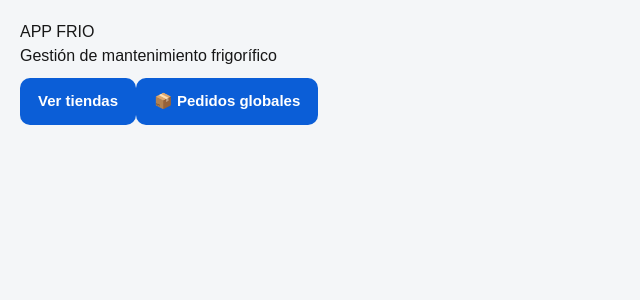
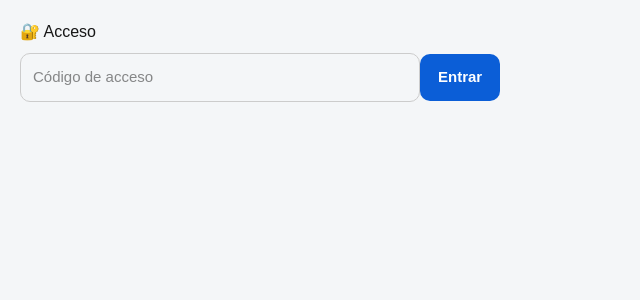
Before and after one commit to seviespi-alt/app-frio, a Next.js app: page / in a window 1280 px wide. Shown: the top 300 px of the page, without its empty margins (0-640 px from the left). Built offline with nearby package versions, Linux system fonts and the light colour scheme.

Commit message:
Login por codigo, pedidos globales y mejoras

```diff
--- a/app/data/tiendas.ts
+++ b/app/data/tiendas.ts
@@ -1,184 +1,70 @@
 export const tiendas = [
-  {
-    numero: 2,
-    nombre: "Alaquas M.Oviedo",
-    poblacion: "Alaquas",
-    gas: "R-448A",
-    tecnico: "J.C.",
-  },
-  {
-    numero: 4,
-    nombre: "Sollana",
-    poblacion: "Sollana",
-    gas: "R-448A",
-    tecnico: "J.E.",
-  },
-  {
-    numero: 6,
-    nombre: "Carcaixent",
-    poblacion: "Carcaixent",
-    gas: "CO2",
-    tecnico: "J.F.G.",
-  },
-  {
-    numero: 7,
-    nombre: "El Perello",
-    poblacion: "El Perelló",
-    gas: "R-448A",
-    tecnico: "J.F.G.",
-  },
-  {
-    numero: 8,
-    nombre: "V. Avda. Malvarrosa",
-    poblacion: "Valencia",
-    gas: "R-134A/CO2",
-    tecnico: "J.A.",
-  },
-  {
-    numero: 25,
-    nombre: "V. Historiador Diago",
-    poblacion: "Valencia",
-    gas: "CO2",
-    tecnico: "J.A.",
-  },
-  {
-    numero: 31,
-    nombre: "V. Sueca",
-    poblacion: "Valencia",
-    gas: "R-448A",
-    tecnico: "J.A.",
-  },
-  {
-    numero: 32,
-    nombre: "V. Olta",
-    poblacion: "Valencia",
-    gas: "CO2",
-    tecnico: "J.A.",
-  },
-  {
-    numero: 33,
-    nombre: "V. Dr. Rollo Vilanova",
-    poblacion: "Valencia",
-    gas: "CO2",
-    tecnico: "J.A.",
-  },
-  {
-    numero: 39,
-    nombre: "V. Martinez Ferrando",
-    poblacion: "Valencia",
-    gas: "R-134A/CO2",
-    tecnico: "J.A.",
-  },
-  {
-    numero: 55,
-    nombre: "V. Arquitecto Alfaro",
-    poblacion: "Valencia",
-    gas: "CO2",
-    tecnico: "J.A.",
-  },
-  {
-    numero: 68,
-    nombre: "V. Dolores Marquez",
-    poblacion: "Valencia",
-    gas: "R-448A",
-    tecnico: "J.S.",
-  },
-  {
-    numero: 89,
-    nombre: "V. Levante",
-    poblacion: "Valencia",
-    gas: "CO2",
-    tecnico: "J.S.",
-  },
-  {
-    numero: 94,
-    nombre: "V. Ceramista Ros",
-    poblacion: "Valencia",
-    gas: "R-448A",
-    tecnico: "J.A.",
-  },
-  {
-    numero: 114,
-    nombre: "V. Rodrigo Pertegaz",
-    poblacion: "Valencia",
-    gas: "R-448A",
-    tecnico: "J.A.",
-  },
-  {
-    numero: 118,
-    nombre: "V. Bachiller",
-    poblacion: "Valencia",
-    gas: "R-448A",
-    tecnico: "J.A.",
-  },
-  {
-    numero: 127,
-    nombre: "V. Lorca",
-    poblacion: "Valencia",
-    gas: "R-448A",
-    tecnico: "J.A.",
-  },
-  {
-    numero: 130,
-    nombre: "V. Llano Zaida",
-    poblacion: "Valencia",
-    gas: "R-448A",
-    tecnico: "J.S.",
-  },
-  {
-    numero: 134,
-    nombre: "V. Matias Perello",
-    poblacion: "Valencia",
-    gas: "R-448A",
-    tecnico: "J.A.",
-  },
-  {
-    numero: 137,
-    nombre: "V. Olivereta",
-    poblacion: "Valencia",
-    gas: "R-448A",
-    tecnico: "J.S.",
-  },
-  {
-    numero: 157,
-    nombre: "V. C. Benlloch 54",
-    poblacion: "Valencia",
-    gas: "CO2",
-    tecnico: "J.A.",
-  },
-  {
-    numero: 163,
-    nombre: "V. Palacio Congresos",
-    poblacion: "Valencia",
-    gas: "R-448A",
-    tecnico: "J.S.",
-  },
-  {
-    numero: 168,
-    nombre: "V. San Vicente",
-    poblacion: "Valencia",
-    gas: "CO2",
-    tecnico: "J.A.",
-  },
-  {
-    numero: 187,
-    nombre: "V. Na Robella",
-    poblacion: "Valencia",
-    gas: "R-448A",
-    tecnico: "J.A.",
-  },
-  {
-    numero: 189,
-    nombre: "V. Padre Ferris",
-    poblacion: "Valencia",
-    gas: "CO2",
-    tecnico: "J.S.",
-  },
-  {
-    numero: 310,
-    nombre: "V. Avda Puerto",
-    poblacion: "Valencia",
-    gas: "R-448A",
-    tecnico: "J.A.",
-  },
+  { numero: 2, nombre: "Alaquas M.Oviedo", poblacion: "Alaquas", gas: "R-448A", tecnico: "J.C." },
+  { numero: 4, nombre: "Sollana", poblacion: "Sollana", gas: "R-448A", tecnico: "J.E." },
+  { numero: 6, nombre: "Carcaixent", poblacion: "Carcaixent", gas: "CO2", tecnico: "J.F.G." },
+  { numero: 7, nombre: "El Perello", poblacion: "El Perelló", gas: "R-448A", tecnico: "J.F.G." },
+  { numero: 8, nombre: "V. Avda. Malvarrosa", poblacion: "Valencia", gas: "R-134A/CO2", tecnico: "J.A." },
+  { numero: 15, nombre: "Paterna Santa Rita", poblacion: "Paterna", gas: "R-448A", tecnico: "J.S." },
+  { numero: 19, nombre: "Chiva", poblacion: "Chiva", gas: "CO2", tecnico: "J.G." },
+  { numero: 22, nombre: "Silla Rambla Independencia", poblacion: "Silla", gas: "CO2", tecnico: "J.E." },
+  { numero: 23, nombre: "Aldaia Avda. La Musica", poblacion: "Aldaia", gas: "R-448A", tecnico: "J.C." },
+  { numero: 24, nombre: "Picassent San Jose", poblacion: "Picassent", gas: "CO2", tecnico: "J.E." },
+  { numero: 25, nombre: "V. Historiador Diago", poblacion: "Valencia", gas: "CO2", tecnico: "J.A." },
+  { numero: 31, nombre: "V. Sueca", poblacion: "Valencia", gas: "R-448A", tecnico: "J.A." },
+  { numero: 32, nombre: "V. Olta", poblacion: "Valencia", gas: "CO2", tecnico: "J.A." },
+  { numero: 33, nombre: "V. D. Rollo Vilanova", poblacion: "Valencia", gas: "CO2", tecnico: "H.S." },
+  { numero: 37, nombre: "Carlet", poblacion: "Carlet", gas: "R-448A", tecnico: "J.E." },
+  { numero: 39, nombre: "V. Martinez Ferrando", poblacion: "Valencia", gas: "R-134A/CO2", tecnico: "J.A." },
+  { numero: 45, nombre: "Alboraia Tavernes", poblacion: "Alboraia", gas: "R-448A", tecnico: "J.S." },
+  { numero: 55, nombre: "V. Arquitecto Alfaro", poblacion: "Valencia", gas: "CO2", tecnico: "J.A." },
+  { numero: 62, nombre: "Almussafes R.Cajal", poblacion: "Almussafes", gas: "R-134A/R-448A", tecnico: "J.E." },
+  { numero: 63, nombre: "Alborache", poblacion: "Alborache", gas: "R-448A", tecnico: "J.G." },
+  { numero: 64, nombre: "Cheste", poblacion: "Cheste", gas: "R-448A", tecnico: "J.G." },
+  { numero: 68, nombre: "V. Dolores Marquez", poblacion: "Valencia", gas: "R-448A", tecnico: "J.S." },
+  { numero: 69, nombre: "Chiva Urb. La Loma", poblacion: "Chiva", gas: "R-448A", tecnico: "J.G." },
+  { numero: 74, nombre: "Gandia P. Germanias", poblacion: "Gandia", gas: "R-448A", tecnico: "J.F.G." },
+  { numero: 76, nombre: "Requena", poblacion: "Requena", gas: "CO2", tecnico: "J.G." },
+  { numero: 82, nombre: "Requena Constitucion", poblacion: "Requena", gas: "R-448A", tecnico: "J.G." },
+  { numero: 89, nombre: "V. Levante", poblacion: "Valencia", gas: "CO2", tecnico: "J.S." },
+  { numero: 91, nombre: "Jávea", poblacion: "Javea", gas: "R-134A/R-448A", tecnico: "M.G." },
+  { numero: 94, nombre: "V. Ceramista Ros", poblacion: "Valencia", gas: "R-448A", tecnico: "H.S." },
+  { numero: 96, nombre: "Sueca", poblacion: "Sueca", gas: "R-448A", tecnico: "J.F.G." },
+  { numero: 105, nombre: "Xirivella Avda. Cami Nou", poblacion: "Xirivella", gas: "R-448A", tecnico: "J.C." },
+  { numero: 108, nombre: "Gandia Ferrocarril", poblacion: "Gandia", gas: "R-448A", tecnico: "J.F.G." },
+  { numero: 113, nombre: "Alberic", poblacion: "Alberic", gas: "CO2", tecnico: "J.E." },
+  { numero: 114, nombre: "V. Rodrigo Pertegaz", poblacion: "Valencia", gas: "R-448A", tecnico: "J.A." },
+  { numero: 118, nombre: "V. Bachiller", poblacion: "Valencia", gas: "R-448A", tecnico: "J.A." },
+  { numero: 119, nombre: "Pobla Farnals", poblacion: "Pobla de Farnals", gas: "R-448A", tecnico: "J.S." },
+  { numero: 125, nombre: "Moncada C/Barcelona", poblacion: "Moncada", gas: "R-134A/R-448A", tecnico: "J.S." },
+  { numero: 127, nombre: "V. Lorca", poblacion: "Valencia", gas: "R-448A", tecnico: "J.A." },
+  { numero: 130, nombre: "V. Llano Zaidia", poblacion: "Valencia", gas: "R-448A", tecnico: "J.S." },
+  { numero: 134, nombre: "V. Matias Perello", poblacion: "Valencia", gas: "R-448A", tecnico: "J.A." },
+  { numero: 137, nombre: "V. Olivereta", poblacion: "Valencia", gas: "R-448A", tecnico: "J.S." },
+  { numero: 148, nombre: "Paiporta Santa Ana", poblacion: "Paiporta", gas: "CO2", tecnico: "H.T.S." },
+  { numero: 157, nombre: "V. C. Benlloch 54", poblacion: "Valencia", gas: "CO2", tecnico: "J.A." },
+  { numero: 159, nombre: "Montserrat", poblacion: "Monserrat", gas: "R-448A", tecnico: "J.G." },
+  { numero: 161, nombre: "Torrent Avda. Barcelona", poblacion: "Torrent", gas: "R-134A/R-448A", tecnico: "J.C." },
+  { numero: 163, nombre: "V. Palacio Congresos", poblacion: "Valencia", gas: "R-448A", tecnico: "J.S." },
+  { numero: 167, nombre: "Alboraia Avda. Horchata", poblacion: "Alboraia", gas: "CO2", tecnico: "J.S." },
+  { numero: 168, nombre: "V. San Vicente", poblacion: "Valencia", gas: "CO2", tecnico: "J.A." },
+{ numero: 415, nombre: "Benetusser", poblacion: "Benetusser", gas: "CO2", tecnico: "H.T.S." },
+{ numero: 417, nombre: "Picassent Avda.Sur", poblacion: "Picassent", gas: "R-448A", tecnico: "J.E." },
+{ numero: 493, nombre: "Alcasser", poblacion: "Alcasser", gas: "R-448A", tecnico: "J.E." },
+{ numero: 527, nombre: "Torrent P.Valencia 98", poblacion: "Torrent", gas: "R-448A", tecnico: "J.C." },
+{ numero: 540, nombre: "Oliva", poblacion: "Oliva", gas: "CO2", tecnico: "J.F.G." },
+{ numero: 572, nombre: "Xirivella Maestro Rodrigo", poblacion: "Xirivella", gas: "R-448A", tecnico: "J.C." },
+{ numero: 578, nombre: "Denia Les Marines", poblacion: "Denia", gas: "R-134A/CO2", tecnico: "M.G." },
+{ numero: 653, nombre: "Daimus", poblacion: "Daimus", gas: "R-448A", tecnico: "J.F.G." },
+{ numero: 658, nombre: "Miramar", poblacion: "Miramar", gas: "R-448A", tecnico: "J.F.G." },
+{ numero: 665, nombre: "Carlet Rigoberta Menchu", poblacion: "Carlet", gas: "R-448A", tecnico: "J.E." },
+{ numero: 725, nombre: "Luis Lamarca", poblacion: "Valencia", gas: "R-134A/R-448A", tecnico: "J.S." },
+{ numero: 1005, nombre: "V.Emilio Baro", poblacion: "Valencia", gas: "CO2", tecnico: "J.S." },
+{ numero: 1015, nombre: "Fernando el Católico", poblacion: "Valencia", gas: "CO2", tecnico: "J.A." },
+{ numero: 1026, nombre: "Sax", poblacion: "Sax", gas: "CO2", tecnico: "E.C." },
+{ numero: 1076, nombre: "Burjassot Pi y Margall", poblacion: "Burjassot", gas: "CO2", tecnico: "J.S." },
+{ numero: 1140, nombre: "V. Calle Cuenca", poblacion: "Valencia", gas: "CO2", tecnico: "JVA" },
+{ numero: 1166, nombre: "Massanassa Medi Ambient", poblacion: "Massanassa", gas: "R-448A", tecnico: "J.E." },
+{ numero: 1169, nombre: "Sueca Ctra Sueca", poblacion: "Sueca", gas: "CO2", tecnico: "J.F.G." },
+{ numero: 1170, nombre: "Gandía Perú", poblacion: "Gandia", gas: "R-454C", tecnico: "J.F.G." }
+  ,
 ];
--- a/app/page.tsx
+++ b/app/page.tsx
@@ -2,7 +2,7 @@
 
 import { useEffect, useState } from "react";
 import { tiendas } from "./data/tiendas";
-
+console.log("NUMERO DE TIENDAS:", tiendas.length);
 export default function Home() {
   const [pantalla, setPantalla] = useState("inicio");
   const [
@@ -13,7 +13,10 @@ const [tiendaSeleccionada, setTiendaSeleccionada] = useState<any>(null);
 
 const [nuevaIncidencia, setNuevaIncidencia] = useState("");
 const [cantidadGas, setCantidadGas] = useState("");
+const [codigoBotella, setCodigoBotella] = useState("");
 const [nuevoRepuesto, setNuevoRepuesto] = useState("");
+const [codigoAcceso, setCodigoAcceso] = useState("");
+const [usuarioActual, setUsuarioActual] = useState<any>(null);
 const escucharRepuesto = () => {
   const SpeechRecognition =
     (window as any).SpeechRecognition ||
@@ -35,6 +38,27 @@ const escucharRepuesto = () => {
     );
   };
 };
+const escucharIncidencia = () => {
+  const SpeechRecognition =
+    (window as any).SpeechRecognition ||
+    (window as any).webkitSpeechRecognition;
+
+  if (!SpeechRecognition) {
+    alert("Tu navegador no soporta reconocimiento de voz");
+    return;
+  }
+
+  const recognition = new SpeechRecognition();
+
+  recognition.lang = "es-ES";
+  recognition.start();
+
+  recognition.onresult = (event: any) => {
+    setNuevaIncidencia(
+      event.results[0][0].transcript
+    );
+  };
+};
 const [pedidoPor, setPedidoPor] = useState("");
 const [mostrarHistorial, setMostrarHistorial] =
   useState(false);
@@ -51,6 +75,18 @@ const [busqueda, setBusqueda] = useState("");
 const [incidencias, setIncidencias] = useState<{
   [key: number]: any[];
 }>({});
+const usuarios = [
+  {
+    codigo: "1234",
+    nombre: "José Vicente",
+    rol: "mecanico",
+  },
+  {
+    codigo: "9999",
+    nombre: "Almacen",
+    rol: "almacen",
+  },
+];
   useEffect(() => {
 
   const incidenciasGuardadas =
@@ -130,12 +166,7 @@ if (pantalla === "pedidosGlobales") {
   onChange={(e) => setBusqueda(e.target.value)}
   style={inputStyle}
 />
-<button
-  onClick={escucharRepuesto}
-  style={buttonStyle}
->
-  🎤 Dictar
-</button>
+
         <h1>🏪 TIENDAS</h1>
 
         {tiendas
@@ -623,13 +654,20 @@ localStorage.setItem(
   <option value="Negativa">Negativa</option>
   <option value="CO2">CO2</option>
 </select>
-
+<input
+  type="text"
+  placeholder="Código botella"
+  value={codigoBotella}
+  onChange={(e) => setCodigoBotella(e.target.value)}
+  style={inputStyle}
+/>
 <button
   onClick={() => {
     const nuevoRegistro = {
       fecha: new Date().toLocaleString(),
       cantidad: cantidadGas,
       tipo: tipoCentral,
+      codigoBotella: codigoBotella,
     };
 
    const numeroTienda = tiendaSeleccionada.numero;
@@ -654,6 +692,7 @@ localStorage.setItem(
 
     setCantidadGas("");
     setTipoCentral("");
+    setCodigoBotella("");
   }}
   style={buttonStyle}
 >
@@ -666,6 +705,9 @@ localStorage.setItem(
     <p>{registro.fecha}</p>
     <p>{registro.tipo}</p>
     <p>{registro.cantidad} kg</p>
+    <p>
+  <strong>Botella:</strong> {registro.codigoBotella}
+</p>
     <button
   onClick={() => {
     const nuevoValor = prompt(
@@ -760,7 +802,12 @@ localStorage.setItem(
   onChange={(e) => setNuevaIncidencia(e.target.value)}
   style={inputStyle}
 />
-
+<button
+  onClick={escucharIncidencia}
+  style={buttonStyle}
+>
+  🎤 Dictar incidencia
+</button>
 <button
   onClick={() => {
     if (nuevaIncidencia !== "") {
@@ -1135,6 +1182,40 @@ setNuevaIncidencia("");
     </main>
   );
 }
+if (!usuarioActual) {
+  return (
+    <main style={mainStyle}>
+      <h1>🔐 Acceso</h1>
+
+      <input
+        type="password"
+        placeholder="Código de acceso"
+        value={codigoAcceso}
+        onChange={(e) =>
+          setCodigoAcceso(e.target.value)
+        }
+        style={inputStyle}
+      />
+
+      <button
+        style={buttonStyle}
+        onClick={() => {
+          const usuario = usuarios.find(
+            (u) => u.codigo === codigoAcceso
+          );
+
+          if (usuario) {
+            setUsuarioActual(usuario);
+          } else {
+            alert("Código incorrecto");
+          }
+        }}
+      >
+        Entrar
+      </button>
+    </main>
+  );
+}
   return (
     <main style={mainStyle}>
       <h1>APP FRIO</h1>
```
